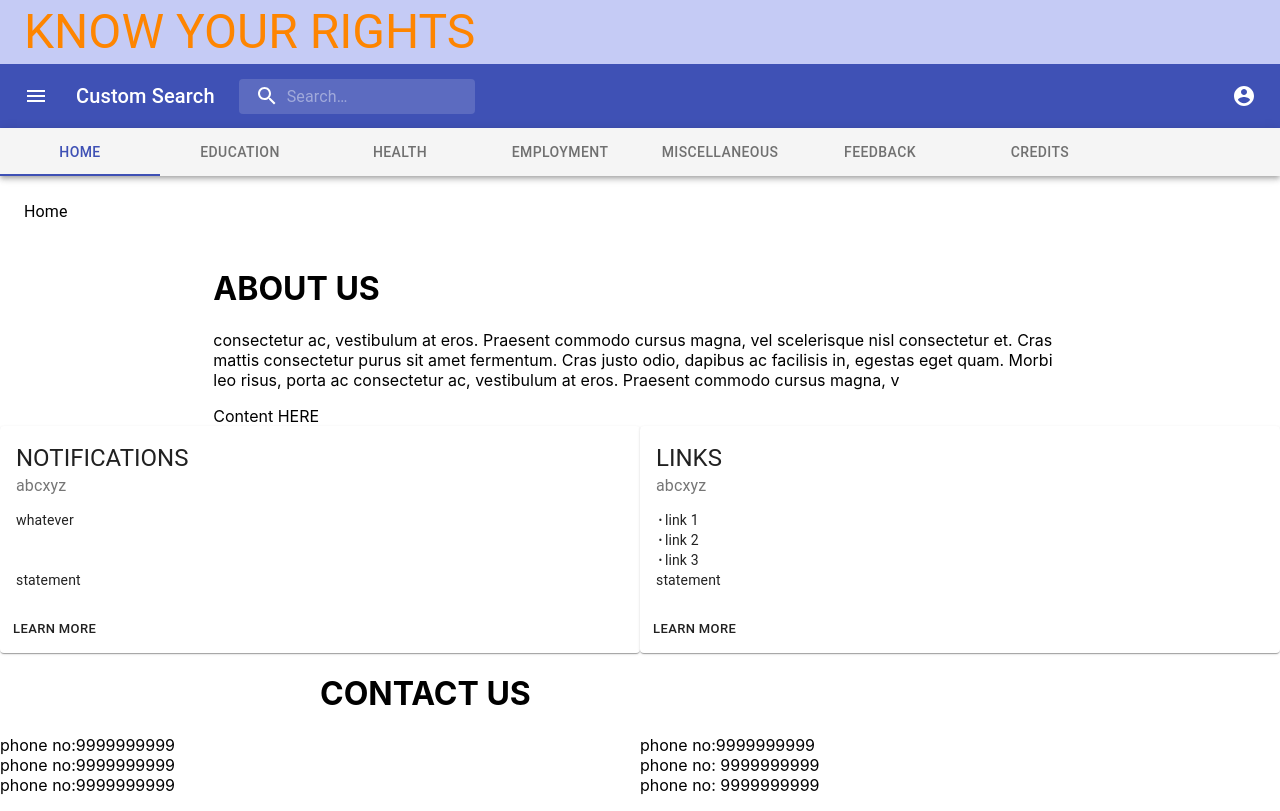
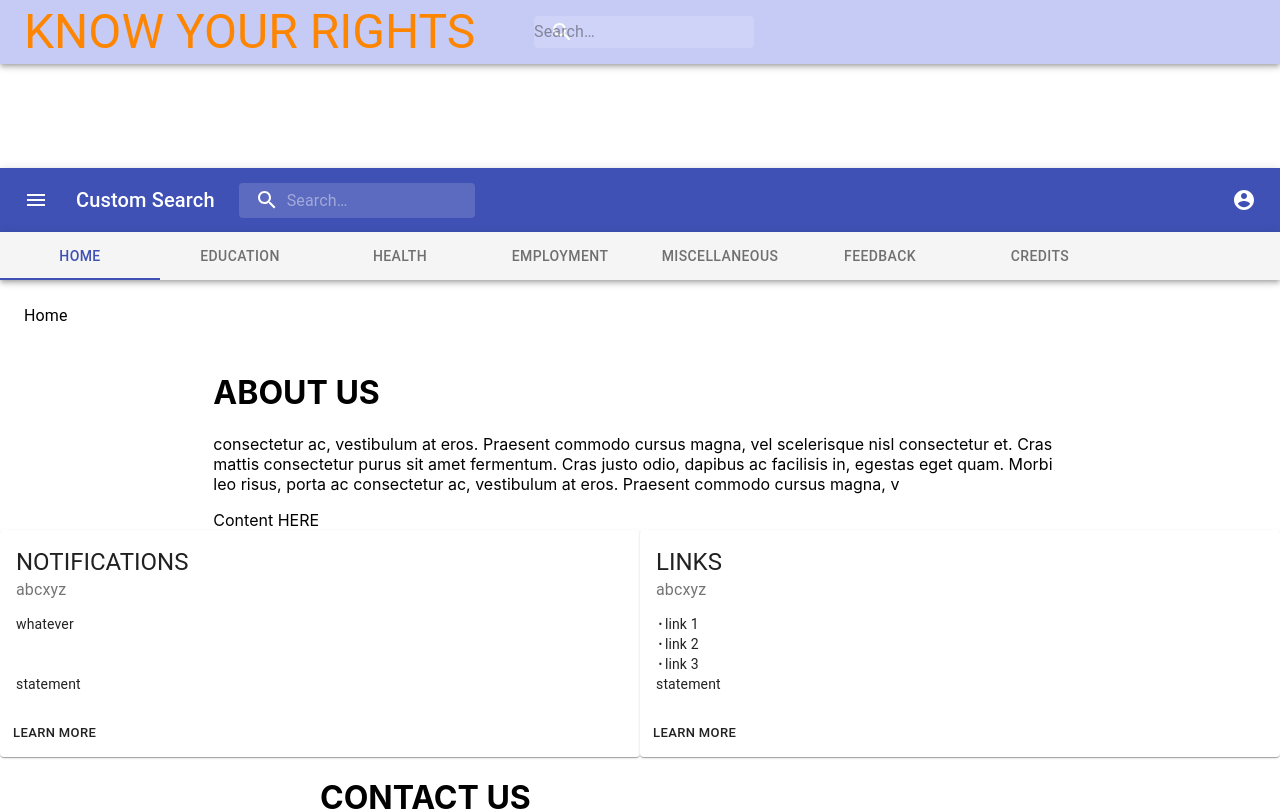
Before and after one commit to amit1066/kyr, a React (Create React App) app: page / in a window 1280 px wide. Shown: the top 811 px of the page. Built offline with nearby package versions, Linux system fonts and the light colour scheme.

Commit message:
added a search bar on the top container

```diff
--- a/src/Header.jsx
+++ b/src/Header.jsx
@@ -1,16 +1,48 @@
 import React from "react";
 import { AppBar, Toolbar, Typography } from "@material-ui/core";
-import GavelIcon from '@material-ui/icons/Gavel';
-import { makeStyles } from "@material-ui/styles";
+import { fade, makeStyles } from "@material-ui/core/styles";
 
-const useStyles = makeStyles(() => ({
+import InputBase from '@material-ui/core/InputBase';
+import SearchIcon from '@material-ui/icons/Search';
+
+const useStyles = makeStyles((theme) => ({
   typographyStyles: {
-    flex: 1
+    flex: 1,
+    color:"#fe8500",
+  },
+  grow: {
+    flexGrow: 1,
+  },
+  search: {
+    position: 'relative',
+    borderRadius: theme.shape.borderRadius,
+    backgroundColor: fade(theme.palette.common.white, 0.15),
+    '&:hover': {
+      backgroundColor: fade(theme.palette.common.white, 0.25),
+    },
+    marginRight: theme.spacing(2),
+    marginLeft: 0,
+    width: '100%',
+    [theme.breakpoints.up('sm')]: {
+      marginLeft: theme.spacing(3),
+      width: 'auto',
+    },
+  },
+
+
+  searchIcon: {
+    padding: theme.spacing(0, 2),
+    height: '100%',
+    position: 'absolute',
+    pointerEvents: 'none',
+    display: 'flex',
+    alignItems: 'center',
+    justifyContent: 'center',
   },
   appbarStyle: {
     paddingBottom:"",
     backgroundColor: "#c5cbf5",
-    color:"#fe8500"
+
   }
 
 }));
@@ -23,7 +55,20 @@
         <Typography variant="h3" m="2rem" className={classes.typographyStyles}>
           KNOW YOUR RIGHTS
         </Typography>
-
+        <div className={classes.search}>
+          <div className={classes.searchIcon}>
+            <SearchIcon />
+          </div>
+          <InputBase
+            placeholder="Search…"
+            classes={{
+              root: classes.inputRoot,
+              input: classes.inputInput,
+            }}
+            inputProps={{ 'aria-label': 'search' }}
+          />
+        </div>
+        <div className={classes.grow} />
       </Toolbar>
     </AppBar>
   );
```
